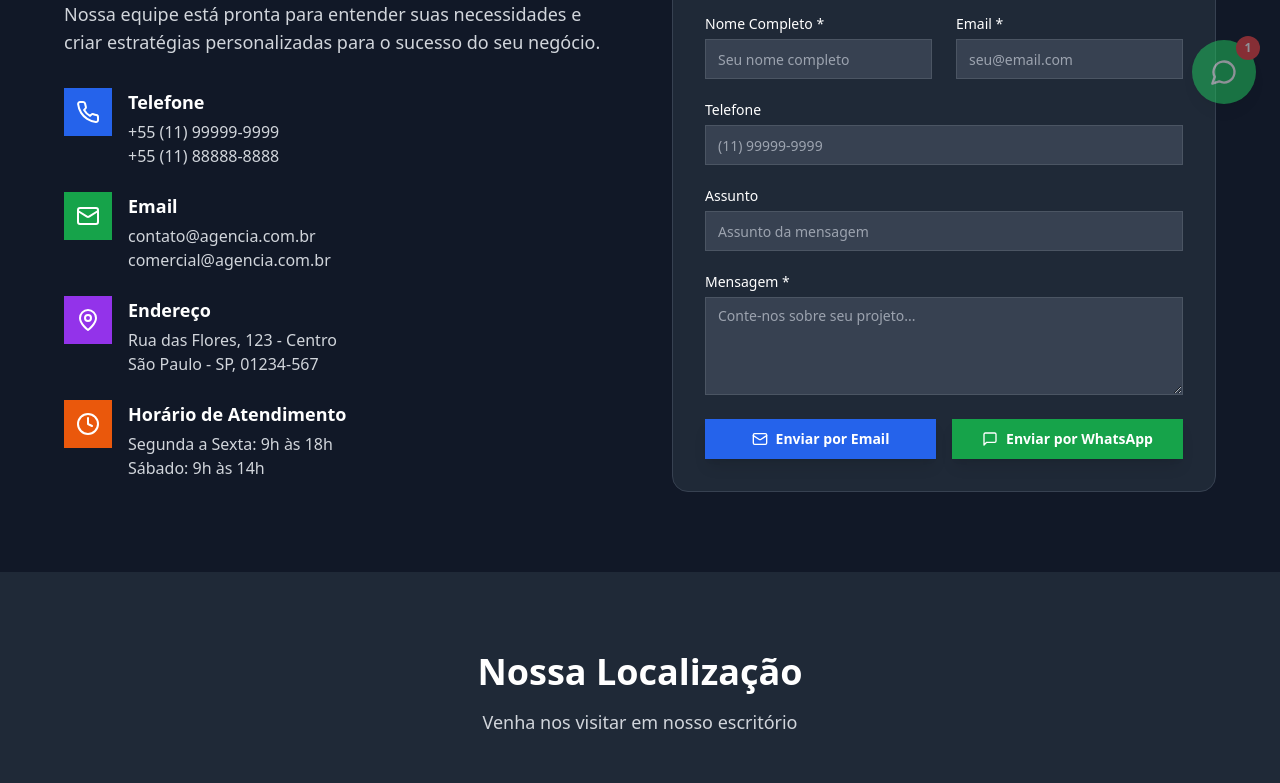
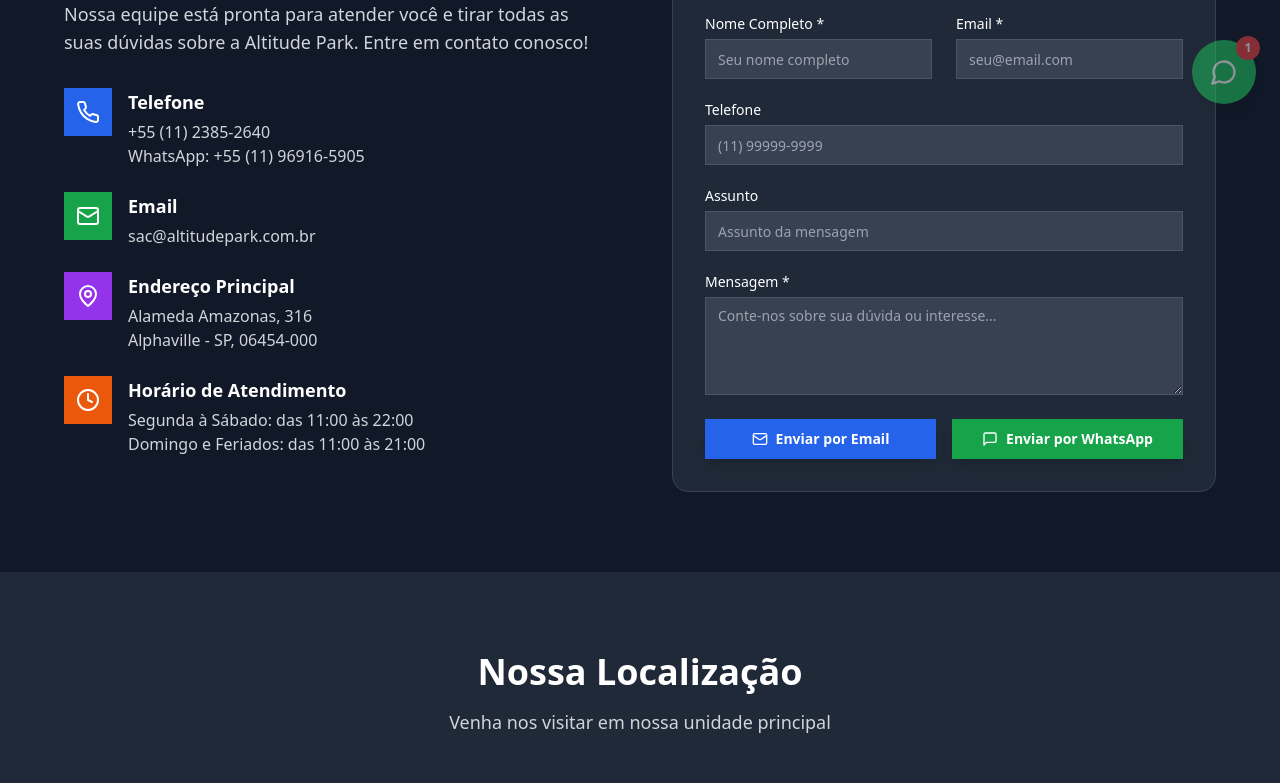
Before and after one commit to Agencia-Bloomin/altitude-park, a Next.js app: page /contato in a window 1280 px wide. Shown: the part 600-1383 px from the top of the page. Built offline with nearby package versions, Linux system fonts and the light colour scheme.

Commit message:
fix(contact): adjust page

```diff
--- a/src/app/contato/page.tsx
+++ b/src/app/contato/page.tsx
@@ -161,11 +161,14 @@ export default function ContatoPage() {
     }
   }
 
+  // Obter o primeiro endereço para exibir na seção de informações
+  const mainAddress = siteConfig.contact.addresses[0]
+
   return (
     <main>
       <PageHero
         title="Entre em Contato"
-        description="Estamos aqui para ajudar sua empresa a crescer. Entre em contato conosco!"
+        description="Estamos aqui para ajudar! Entre em contato conosco e venha conhecer a Altitude Park!"
         breadcrumbItems={breadcrumbItems}
         backgroundImage="/images/contact-hero-bg.jpg"
       />
@@ -179,8 +182,8 @@ export default function ContatoPage() {
                 Vamos Conversar?
               </h2>
               <p className="text-lg text-gray-300 mb-8">
-                Nossa equipe está pronta para entender suas necessidades e criar
-                estratégias personalizadas para o sucesso do seu negócio.
+                Nossa equipe está pronta para atender você e tirar todas as suas dúvidas
+                sobre a Altitude Park. Entre em contato conosco!
               </p>
 
               <div className="space-y-6">
@@ -190,8 +193,8 @@ export default function ContatoPage() {
                   </div>
                   <div>
                     <h3 className="text-lg font-semibold text-white mb-1">Telefone</h3>
-                    <p className="text-gray-300">+55 (11) 99999-9999</p>
-                    <p className="text-gray-300">+55 (11) 88888-8888</p>
+                    <p className="text-gray-300">{siteConfig.contact.phone}</p>
+                    <p className="text-gray-300">WhatsApp: {siteConfig.contact.whatsapp}</p>
                   </div>
                 </div>
 
@@ -201,8 +204,7 @@ export default function ContatoPage() {
                   </div>
                   <div>
                     <h3 className="text-lg font-semibold text-white mb-1">Email</h3>
-                    <p className="text-gray-300">contato@agencia.com.br</p>
-                    <p className="text-gray-300">comercial@agencia.com.br</p>
+                    <p className="text-gray-300">{siteConfig.contact.email}</p>
                   </div>
                 </div>
 
@@ -211,10 +213,10 @@ export default function ContatoPage() {
                     <MapPin className="w-6 h-6 text-white" />
                   </div>
                   <div>
-                    <h3 className="text-lg font-semibold text-white mb-1">Endereço</h3>
+                    <h3 className="text-lg font-semibold text-white mb-1">Endereço Principal</h3>
                     <p className="text-gray-300">
-                      Rua das Flores, 123 - Centro<br />
-                      São Paulo - SP, 01234-567
+                      {mainAddress.street}<br />
+                      {mainAddress.city} - {mainAddress.state}, {mainAddress.zipCode}
                     </p>
                   </div>
                 </div>
@@ -225,8 +227,8 @@ export default function ContatoPage() {
                   </div>
                   <div>
                     <h3 className="text-lg font-semibold text-white mb-1">Horário de Atendimento</h3>
-                    <p className="text-gray-300">Segunda a Sexta: 9h às 18h</p>
-                    <p className="text-gray-300">Sábado: 9h às 14h</p>
+                    <p className="text-gray-300">{mainAddress.workingHours.weekdays}</p>
+                    <p className="text-gray-300">{mainAddress.workingHours.weekends}</p>
                   </div>
                 </div>
               </div>
@@ -285,7 +287,7 @@ export default function ContatoPage() {
                   type="textarea"
                   value={formData.mensagem}
                   onChange={handleInputChange}
-                  placeholder="Conte-nos sobre seu projeto..."
+                  placeholder="Conte-nos sobre sua dúvida ou interesse..."
                   required
                   rows={4}
                 />
@@ -357,7 +359,7 @@ export default function ContatoPage() {
               Nossa Localização
             </h2>
             <p className="text-lg text-gray-300">
-              Venha nos visitar em nosso escritório
+              Venha nos visitar em nossa unidade principal
             </p>
           </div>
 
@@ -369,7 +371,7 @@ export default function ContatoPage() {
                   Mapa interativo será integrado aqui
                 </p>
                 <p className="text-gray-400">
-                  Rua das Flores, 123 - Centro, São Paulo - SP
+                  {mainAddress.street}, {mainAddress.city} - {mainAddress.state}
                 </p>
               </div>
             </div>
```
